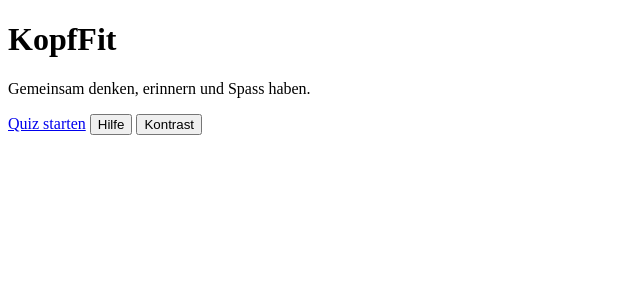
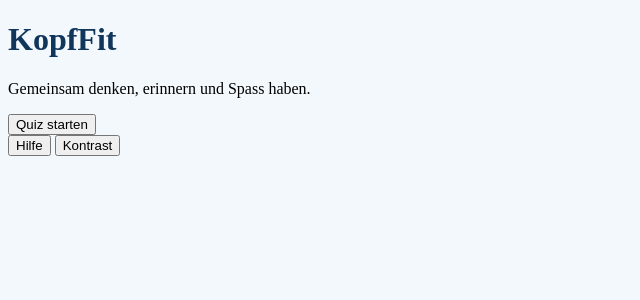
Before and after one commit to alirezamcodes-stack/KopfFit, a Flask app: page / in a window 1280 px wide. Shown: the top 300 px of the page, without its empty margins (0-640 px from the left). Run offline with Flask 3, Linux system fonts and the light colour scheme.

Commit message:
git commit -m "style: add shared CSS color variables"

```diff
--- a/app.py
+++ b/app.py
@@ -1,4 +1,5 @@
 from flask import Flask, render_template
+
 
 app = Flask(__name__)
 
--- a/static/css/style.css
+++ b/static/css/style.css
@@ -1,3 +1,36 @@
-* {
-    box-sizing: border-box;
+:root {
+    /* Brand colors */
+    --color-primary: #43a653;
+    --color-primary-hover: #378b46;
+    --color-primary-light: #e9f6e9;
+
+    /* Text colors */
+    --color-heading: #10365c;
+    --color-text: #1f2937;
+    --color-text-light: #6b7280;
+
+    /* Background colors */
+    --color-background: #f3f8fc;
+    --color-surface: #ffffff;
+    --color-border: #d9e1e7;
+
+    /* Feedback colors */
+    --color-success: #43a653;
+    --color-success-light: #edf8ed;
+
+    --color-danger: #e55750;
+    --color-danger-light: #fff0ef;
+
+    /* Other */
+    --color-white: #ffffff;
 }
+
+
+
+h1 {
+    color :var(--color-heading);
+}
+
+body {
+    background-color: var(--color-background);
+}
--- a/templates/categories.html
+++ b/templates/categories.html
@@ -10,7 +10,7 @@
     <h1>Wähle eine Kategorie</h1>
     <p>Was interessiert dich heute?</p>
 
-    <button>Allgemeinwissen</button>
+    <a href="{{ url_for('quiz') }}"><button>Allgemeinwissen</button></a>
     <button>Musik</button>
     <button>Geschichte</button>
     <button>Natur</button>
--- a/templates/home.html
+++ b/templates/home.html
@@ -8,7 +8,7 @@
 <body>
     <h1>KopfFit</h1>
     <p>Gemeinsam denken, erinnern und Spass haben.</p>
-    <a href="{{ url_for('categories') }}">Quiz starten</a>
+    <a href="{{ url_for('categories') }}"><button>Quiz starten</button> </a><br>
     <button>Hilfe</button>
     <button>Kontrast</button>
 
--- a/templates/quiz.html
+++ b/templates/quiz.html
@@ -36,7 +36,7 @@
 
     <br><br>
 
-    <button>Antwort prüfen</button>
+    <a href="{{ url_for('result') }}"><button>Antwort prüfen</button></a>
 
 </body>
 </html>
```
Also changed, not shown: 1 other file.
